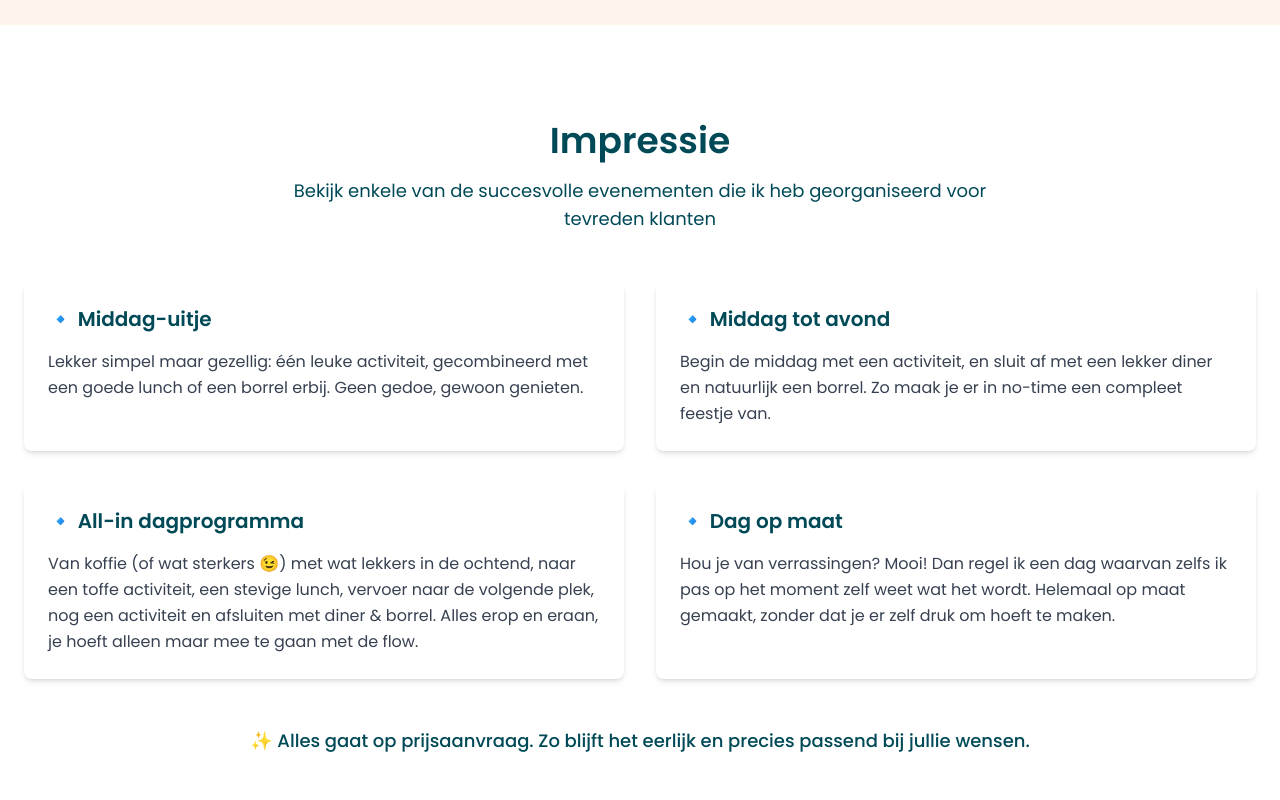
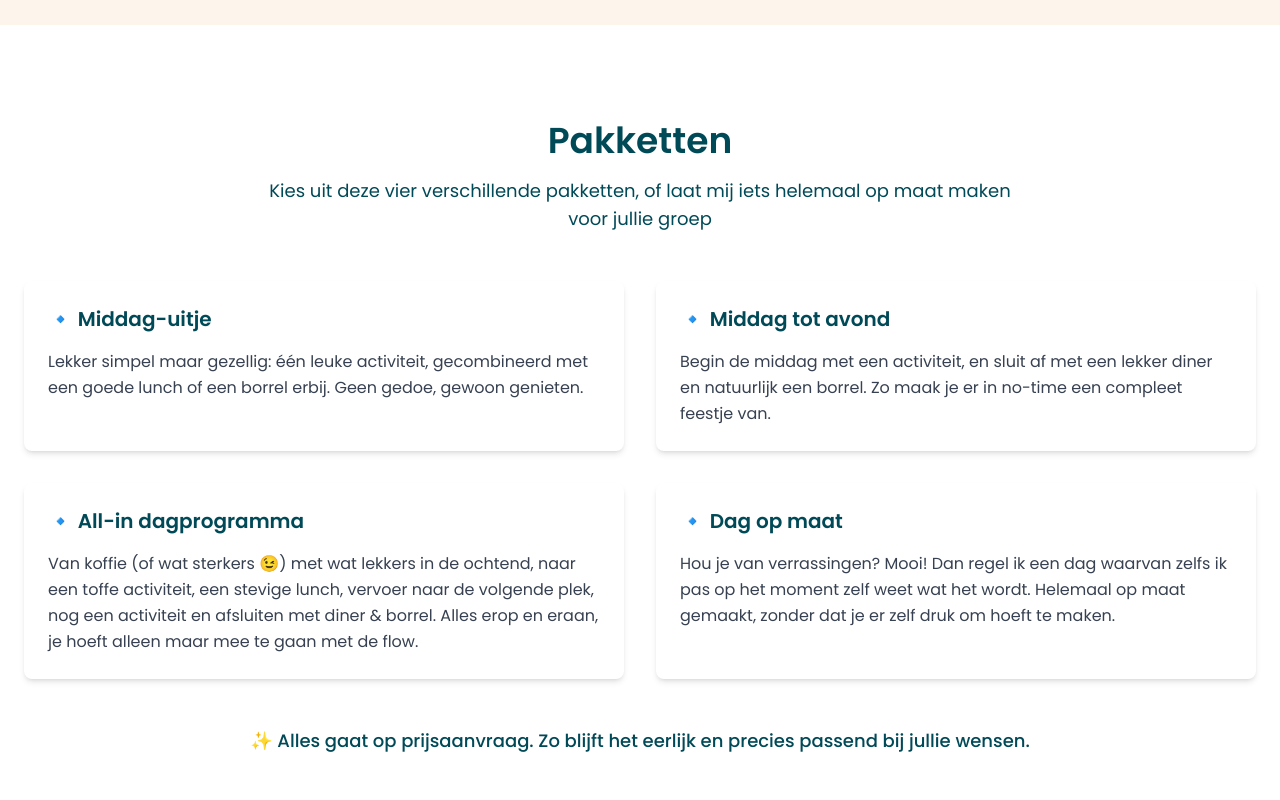
Before and after one commit to Rubenkl/jorisorganiseerthet-website, a React (Vite) app: page / in a window 1280 px wide. Shown: the part 1720-2520 px from the top of the page. Built offline with nearby package versions, Linux system fonts and the light colour scheme.

Commit message:
Update impressie and footer
Update impressie section title to "Pakketten" and adjust the accompanying text to better reflect the four provided packages. Additionally, update the footer to display the current year dynamically using JavaScript.

```diff
--- a/src/components/FooterSection.tsx
+++ b/src/components/FooterSection.tsx
@@ -18,7 +18,7 @@ const FooterSection = () => {
             <ul className="space-y-2 text-sm">
               <li><a href="#hero" className="hover:text-joris-orange transition-colors">Home</a></li>
               <li><a href="#wat-ik-doe" className="hover:text-joris-orange transition-colors">Wat ik doe!</a></li>
-              <li><a href="#portfolio" className="hover:text-joris-orange transition-colors">Impressie</a></li>
+              <li><a href="#portfolio" className="hover:text-joris-orange transition-colors">Pakketten</a></li>
               <li><a href="#testimonials" className="hover:text-joris-orange transition-colors">Reviews</a></li>
               <li><a href="#contact" className="hover:text-joris-orange transition-colors">Contact</a></li>
             </ul>
@@ -35,7 +35,7 @@ const FooterSection = () => {
         </div>
 
         <div className="border-t border-joris-teal/30 mt-8 pt-8 text-center text-sm opacity-60">
-          <p>&copy; 2024 Joris Organiseert Het. Alle rechten voorbehouden.</p>
+          <p>&copy; {new Date().getFullYear()} Joris Organiseert Het. Alle rechten voorbehouden.</p>
         </div>
       </div>
     </footer>
--- a/src/components/PortfolioSection.tsx
+++ b/src/components/PortfolioSection.tsx
@@ -25,9 +25,9 @@ const PortfolioSection = () => {
   return (
     <section id="portfolio" className="section-padding bg-white">
       <div className="container">
-        <h2 className="text-3xl md:text-4xl font-semibold text-joris-teal mb-4 text-center">Impressie</h2>
+        <h2 className="text-3xl md:text-4xl font-semibold text-joris-teal mb-4 text-center">Pakketten</h2>
         <p className="text-lg text-center max-w-3xl mx-auto mb-12">
-          Bekijk enkele van de succesvolle evenementen die ik heb georganiseerd voor tevreden klanten
+          Kies uit deze vier verschillende pakketten, of laat mij iets helemaal op maat maken voor jullie groep
         </p>
 
         <div className="grid md:grid-cols-2 gap-8">
```
